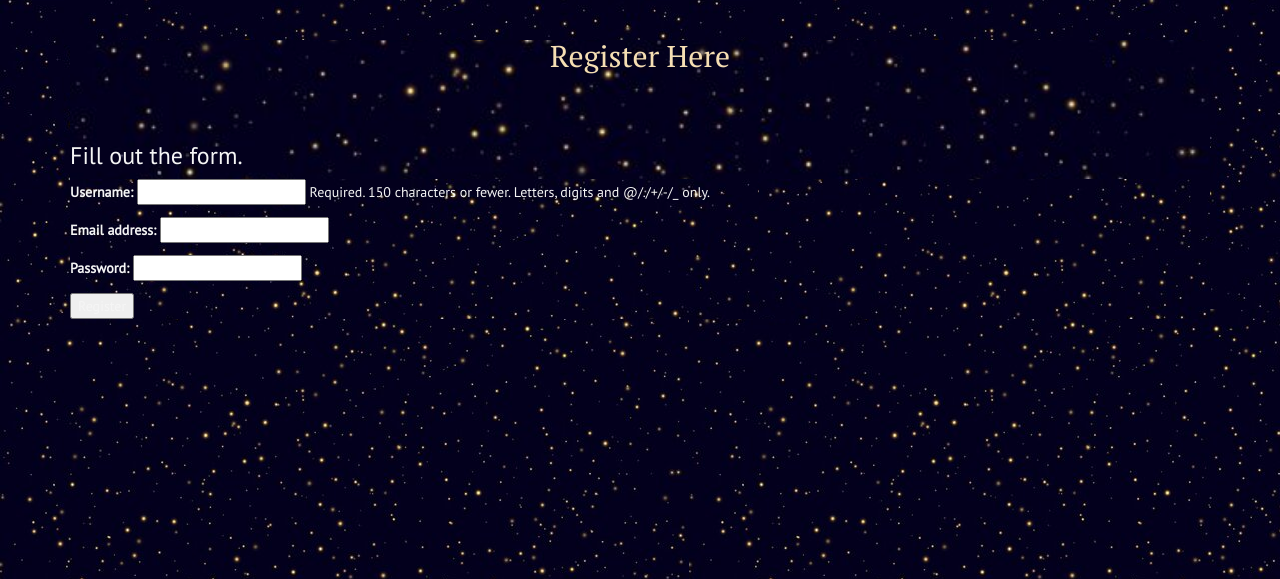
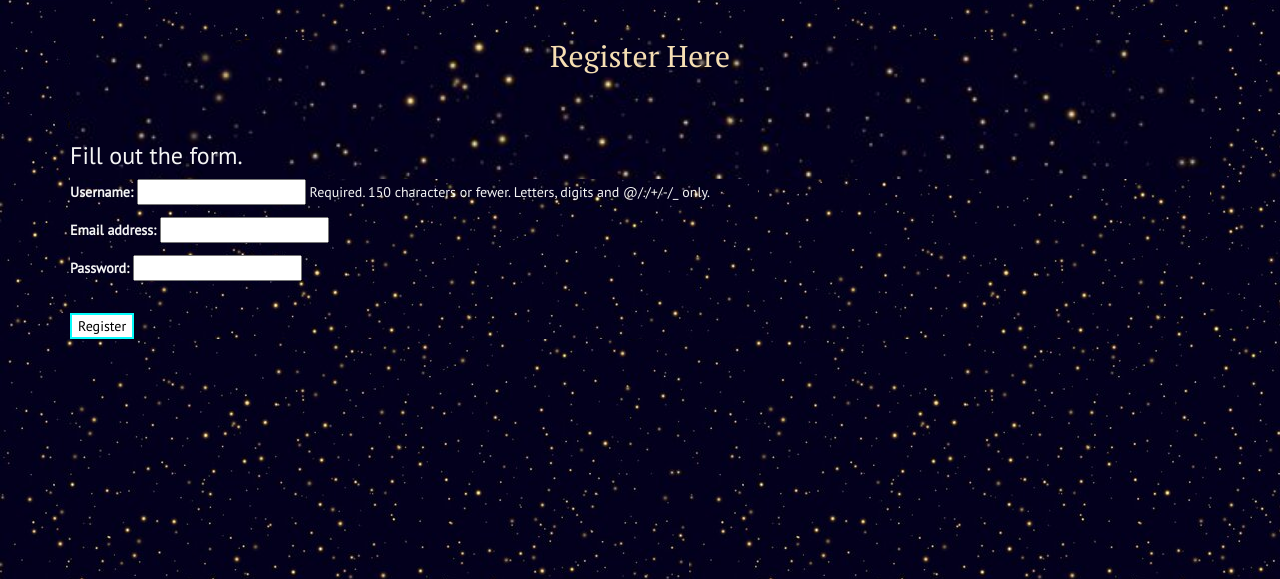
Before and after one commit to projects-incorp/Splitwise-django, a Django app: page /webapp/register/ in a window 1280 px wide. Shown: the part 51-630 px from the top of the page. Run offline with Django 3.2, Linux system fonts and the light colour scheme; some libraries are stand-ins or nearby versions.

Commit message:
static error

```diff
--- a/Splitwise/Splitwise/settings.py
+++ b/Splitwise/Splitwise/settings.py
@@ -40,6 +40,7 @@
     'django.contrib.staticfiles',
     'webapp',
     'widget_tweaks',
+
 ]
 
 MIDDLEWARE = [
@@ -120,5 +121,7 @@
 # Static files (CSS, JavaScript, Images)
 # https://docs.djangoproject.com/en/3.1/howto/static-files/
 
+
+
 STATIC_URL = '/static/'
 STATICFILES_DIRS =[os.path.join(BASE_DIR,'static')]
--- a/Splitwise/webapp/templates/webapp/history.html
+++ b/Splitwise/webapp/templates/webapp/history.html
@@ -41,12 +41,12 @@
     margin-top: 20px;
     background-color: white;
     color: black;
-    border: 2px solid #4CAF50;
+    border: 2px solid #06FBFB;
     transition-duration: 0.4s;
   }
 
   #save:hover{
-    background-color: #4CAF50; /* Green */
+    background-color: #06FBFB; /* Green */
     color: white;
   }
 
@@ -79,7 +79,7 @@
       </div>
     </div>
 
-  <button id = "save1" type='Submit' class="save btn btn-default">Search</button>
+  <button id = "save" type='Submit' class="save btn btn-default">Search</button>
 </form>
 <br></br>
 
--- a/Splitwise/webapp/templates/webapp/login.html
+++ b/Splitwise/webapp/templates/webapp/login.html
@@ -29,12 +29,12 @@
   margin-top: 20px;
   background-color: white;
   color: black;
-  border: 2px solid #4CAF50;
+  border: 2px solid #06FBFB;
   transition-duration: 0.4s;
 }
 
 #save:hover{
-  background-color: #4CAF50; /* Green */
+  background-color: #06FBFB; /* Green */
   color: white;
 }
 
--- a/Splitwise/webapp/templates/webapp/registeration.html
+++ b/Splitwise/webapp/templates/webapp/registeration.html
@@ -1,4 +1,5 @@
 {% extends "webapp/base.html" %}
+
 
 
 {% block body_block %}
@@ -25,6 +26,18 @@
     font-family: 'PT Sans', sans-serif;
   }
 
+  #save{
+    margin-top: 20px;
+    background-color: white;
+    color: black;
+    border: 2px solid #06FBFB;
+    transition-duration: 0.4s;
+  }
+
+  #save:hover{
+    background-color: #06FBFB; /* Green */
+    color: white;
+  }
 
 </style>
 <body>
@@ -41,7 +54,9 @@
           {% csrf_token %}
           {{ user_form.as_p }}
           <!{{ profile_form.as_p }}>
-          <input type="submit" name="" value="Register">
+
+          <input type="submit" name="" value="Register" id="save">
+
         </form>
         </body>
       {% endif %}
--- a/Splitwise/webapp/templates/webapp/transaction.html
+++ b/Splitwise/webapp/templates/webapp/transaction.html
@@ -50,12 +50,12 @@
   #save{
     background-color: white;
     color: black;
-    border: 2px solid #4CAF50;
+    border: 2px solid #06FBFB;
     transition-duration: 0.4s;
   }
 
   #save:hover{
-    background-color: #4CAF50; /* Green */
+    background-color: #06FBFB; /* Green */
     color: white;
   }
 
```
Also changed, not shown: Splitwise/db.sqlite3, Splitwise/webapp/static1/pics/741514.jpg (renamed from Splitwise/webapp/static/pics/741514.jpg), Splitwise/webapp/static1/pics/background.jpg (renamed from Splitwise/webapp/static/pics/background.jpg).
